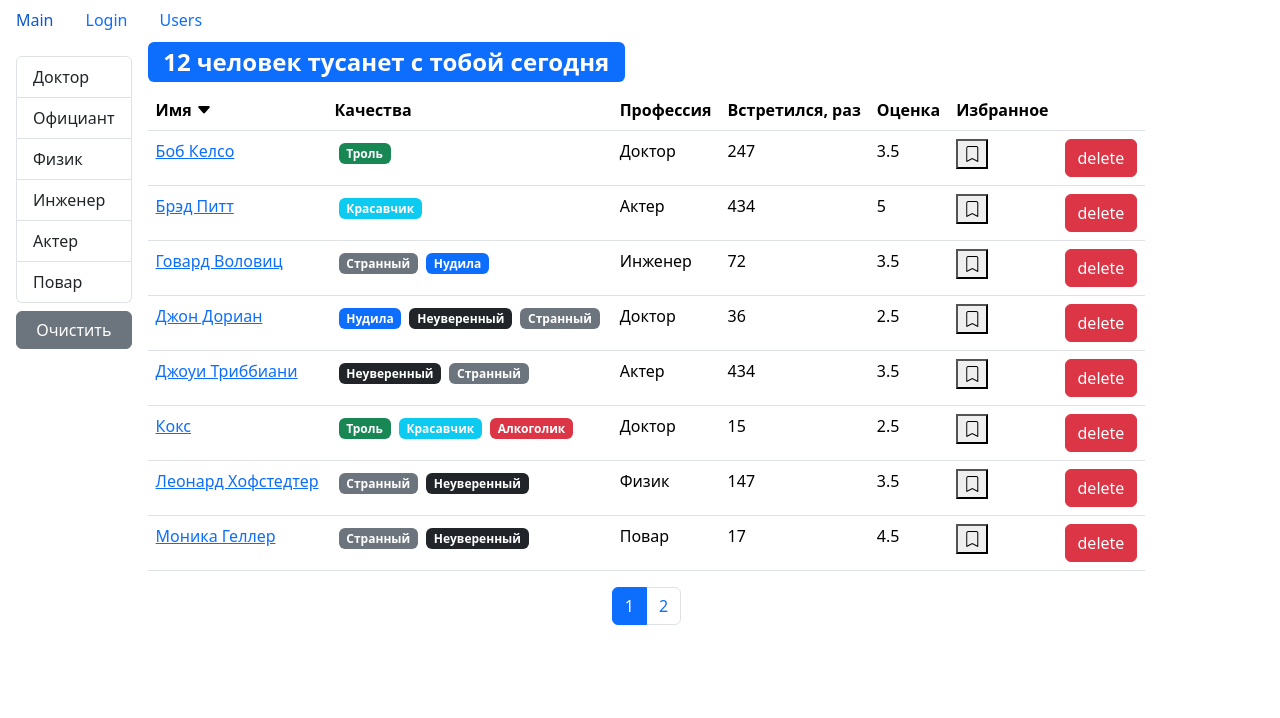
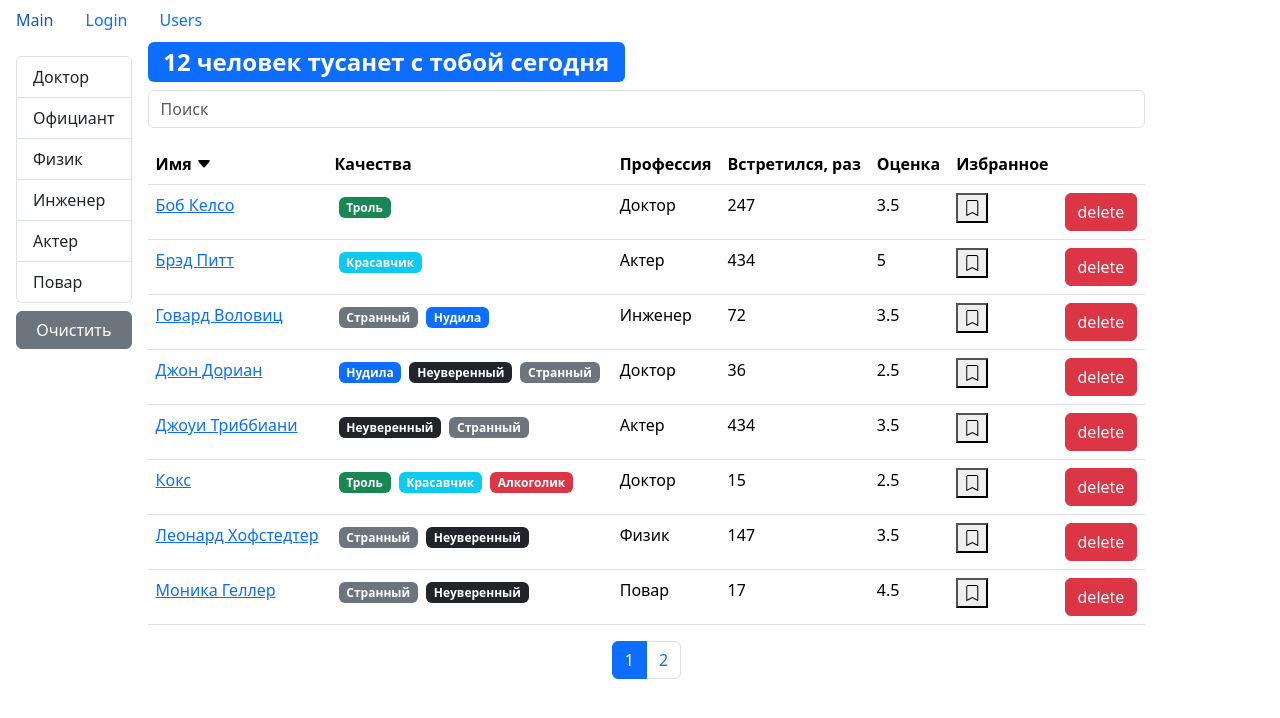
Before and after one commit to K-isa/fast-company, a React (Create React App) app: page /users in a window 1280 px wide. Shown: the top 718 px of the page. Built offline with nearby package versions, Linux system fonts and the light colour scheme.

Commit message:
add search users by name

```diff
--- /dev/null
+++ b/src/app/components/SearchBar.jsx
@@ -0,0 +1,19 @@
+import React from 'react';
+
+const SearchBar = ({search, onChange}) => {
+    return <div className="input-group mb-3">
+            <input
+            id='search'
+            type="text"
+            className="form-control"
+            placeholder="Поиск"
+            aria-label="Search"
+            value={search}
+            aria-describedby="basic-addon1"
+            onChange={onChange}
+            />
+        </div>
+
+}
+
+export default SearchBar;
--- a/src/app/components/users.jsx
+++ b/src/app/components/users.jsx
@@ -5,6 +5,7 @@ import Pagination from "./pagination";
 import api from "../api";
 import GroupList from "./groupList";
 import SearchStatus from "./searchStatus";
+import SearchBar from "./SearchBar";
 import UserTable from "./usersTable";
 import _ from "lodash";
 
@@ -13,6 +14,7 @@ const Users = () => {
     const [professions, setProfession] = useState();
     const [selectedProf, setSelectedProf] = useState();
     const [sortBy, setSortBy] = useState({ path: "name", order: "asc" });
+    const [search, SetSearch] = useState('')
     const pageSize = 8;
 
     const [users, setUsers] = useState();
@@ -41,6 +43,7 @@ const Users = () => {
     }, [selectedProf]);
 
     const handleProfessionSelect = (item) => {
+        SetSearch('')
         setSelectedProf(item);
     };
 
@@ -51,8 +54,17 @@ const Users = () => {
         setSortBy(item);
     };
 
+    const handleSearch = ({target}) => {
+        setSelectedProf(undefined)
+        SetSearch(target.value)
+    }
+
     if (users) {
-        const filteredUsers = selectedProf
+        const filteredUsers = search ?
+        users.filter(
+            (user) =>
+                user.name.toLowerCase().indexOf(search.toLowerCase())!==-1)
+        : selectedProf
             ? users.filter(
                 (user) =>
                     JSON.stringify(user.profession) ===
@@ -87,6 +99,10 @@ const Users = () => {
                 )}
                 <div className="d-flex flex-column">
                     <SearchStatus length={count} />
+                    <SearchBar
+                    search={search}
+                    onChange={handleSearch} />
+
                     {count > 0 && (
                         <UserTable
                             users={usersCrop}
```
